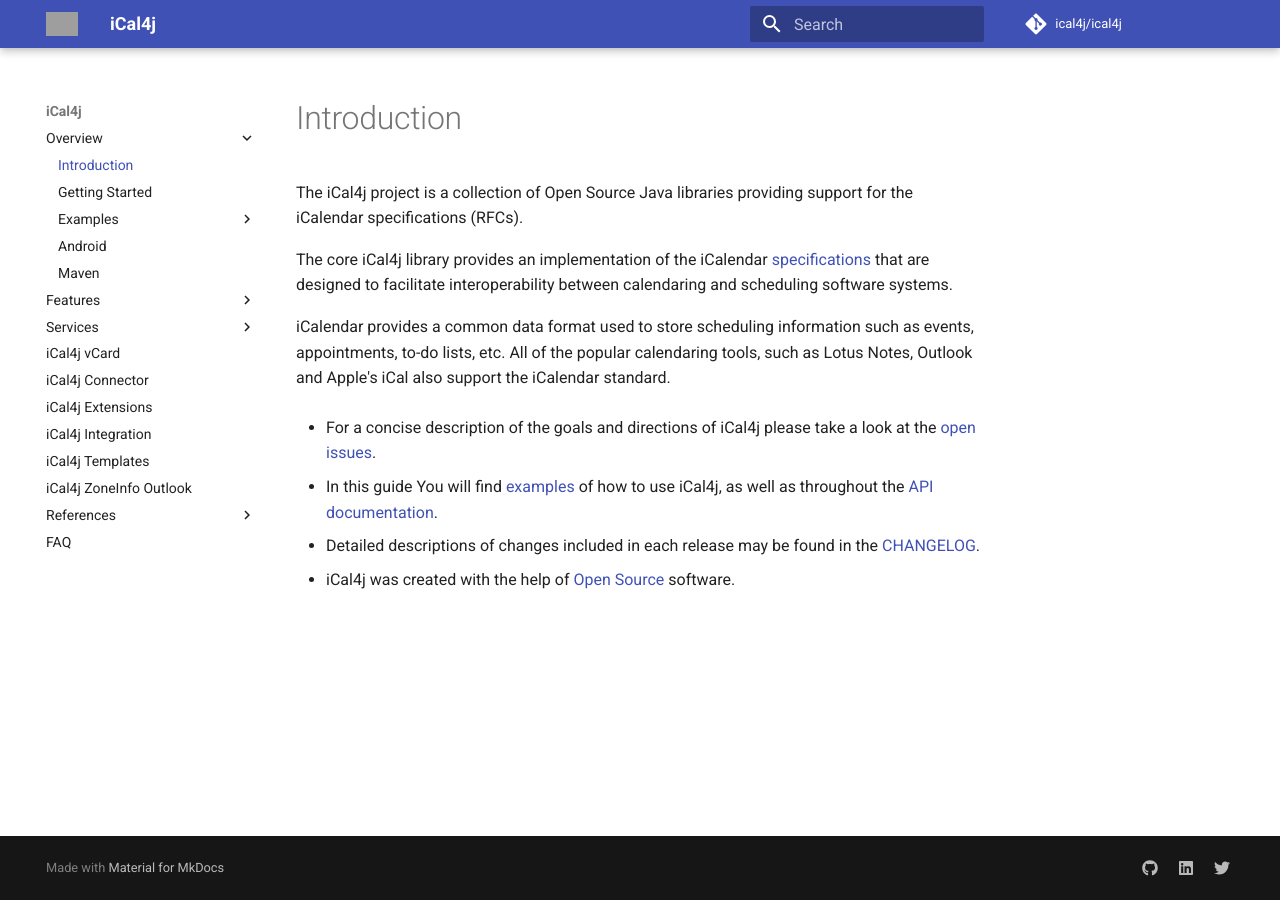
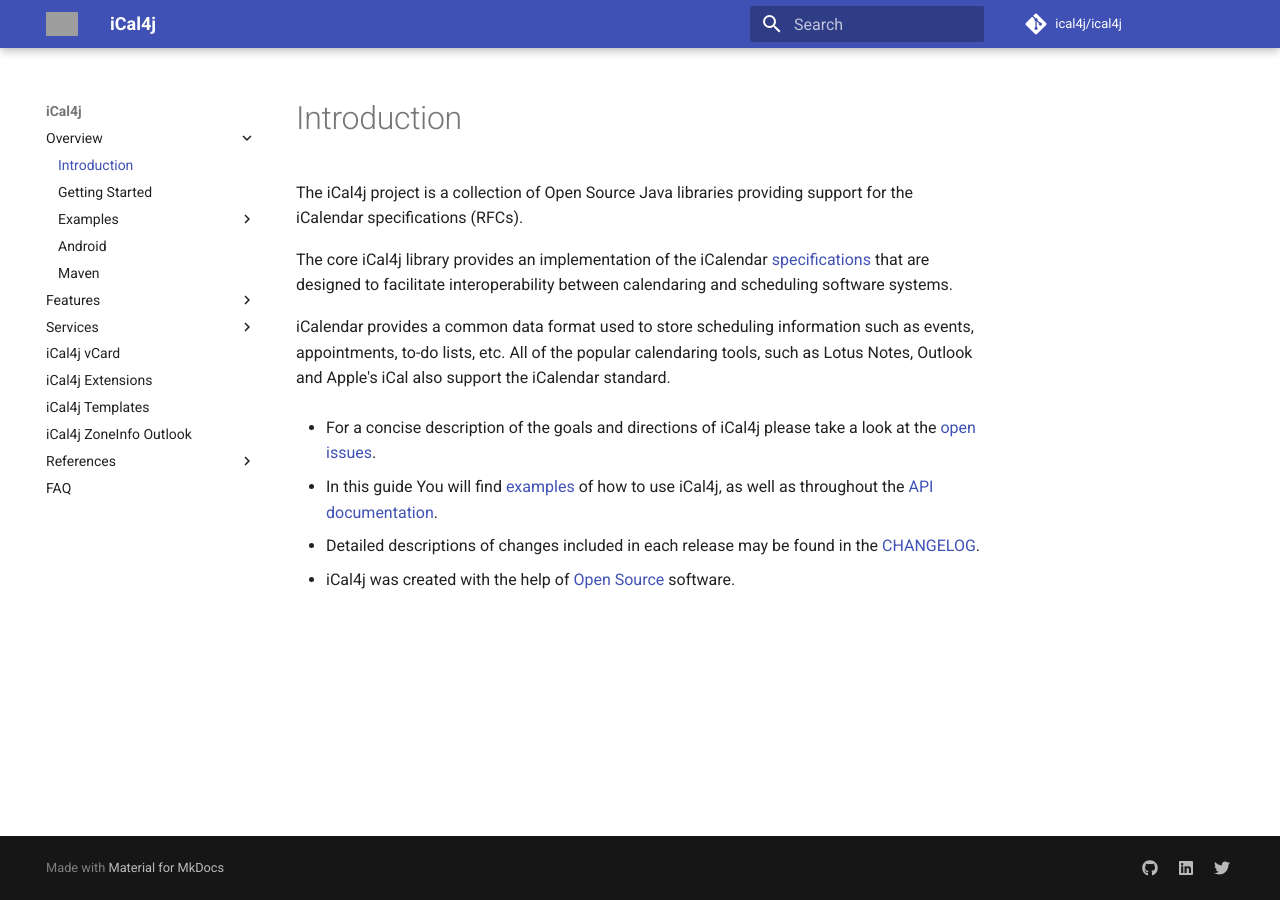
Before and after one commit to ical4j/ical4j-user-guide, an MkDocs documentation site: the page built from docs/index.md, in a window 1280 px wide. Built offline with MkDocs 1.6.1 and Material for MkDocs 9.7.7, drawn with Linux system fonts in a browser that asks for light colours; comment, search, counter and statistics services are not loaded; some of the changed lines change nothing that is shown; grey boxes are pictures that could not be loaded.

Commit message:
Added services placeholder

```diff
--- a/mkdocs.yml
+++ b/mkdocs.yml
@@ -52,11 +52,11 @@
     - iCal4j Serializer: serializer.md
     - iCal4j Validator: validator.md
     - iCal4j FreeBusy: freebusy.md
+    - iCal4j Connector: connector.md
+    - iCal4j Integration: integration.md
     - tzurl.org: tzurl.md
   - iCal4j vCard: vcard.md
-  - iCal4j Connector: connector.md
   - iCal4j Extensions: extensions.md
-  - iCal4j Integration: integration.md
   - iCal4j Templates: templates.md
   - iCal4j ZoneInfo Outlook: zoneinfo-outlook.md
   - References:
```
